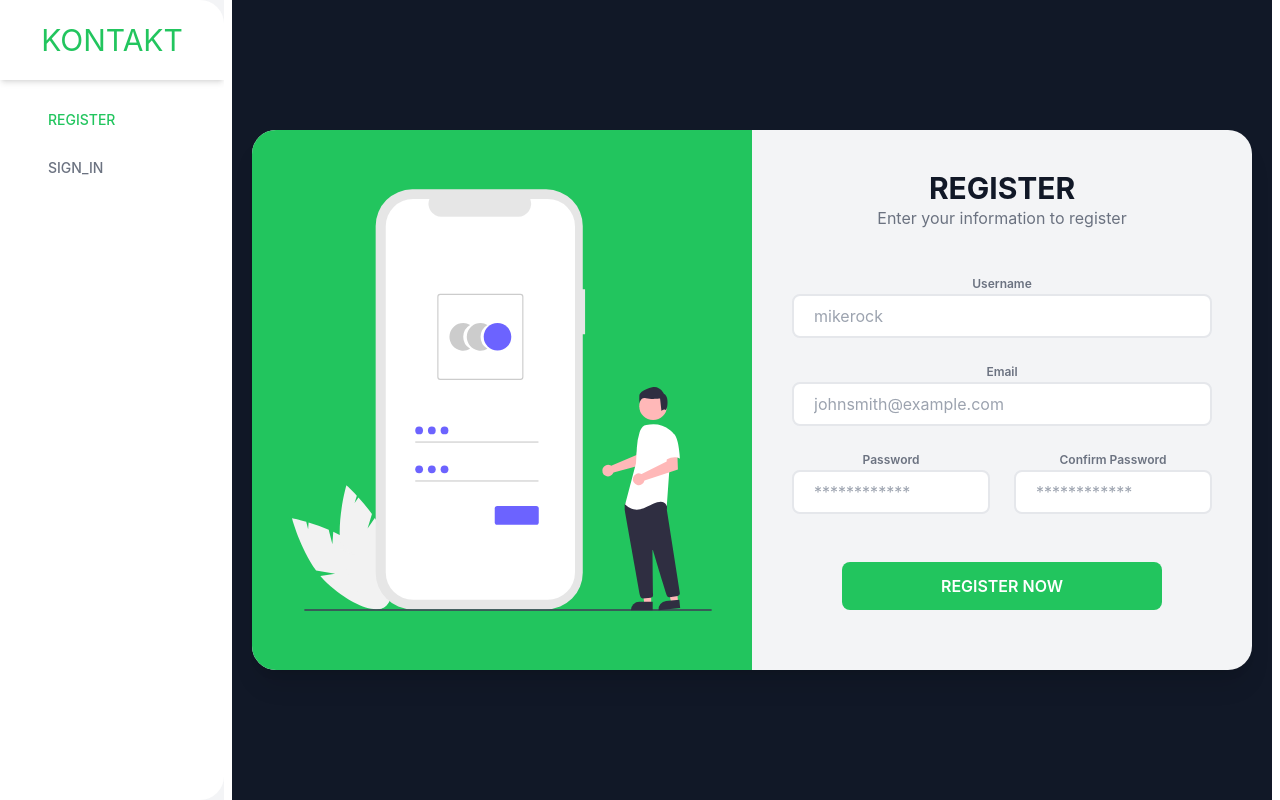
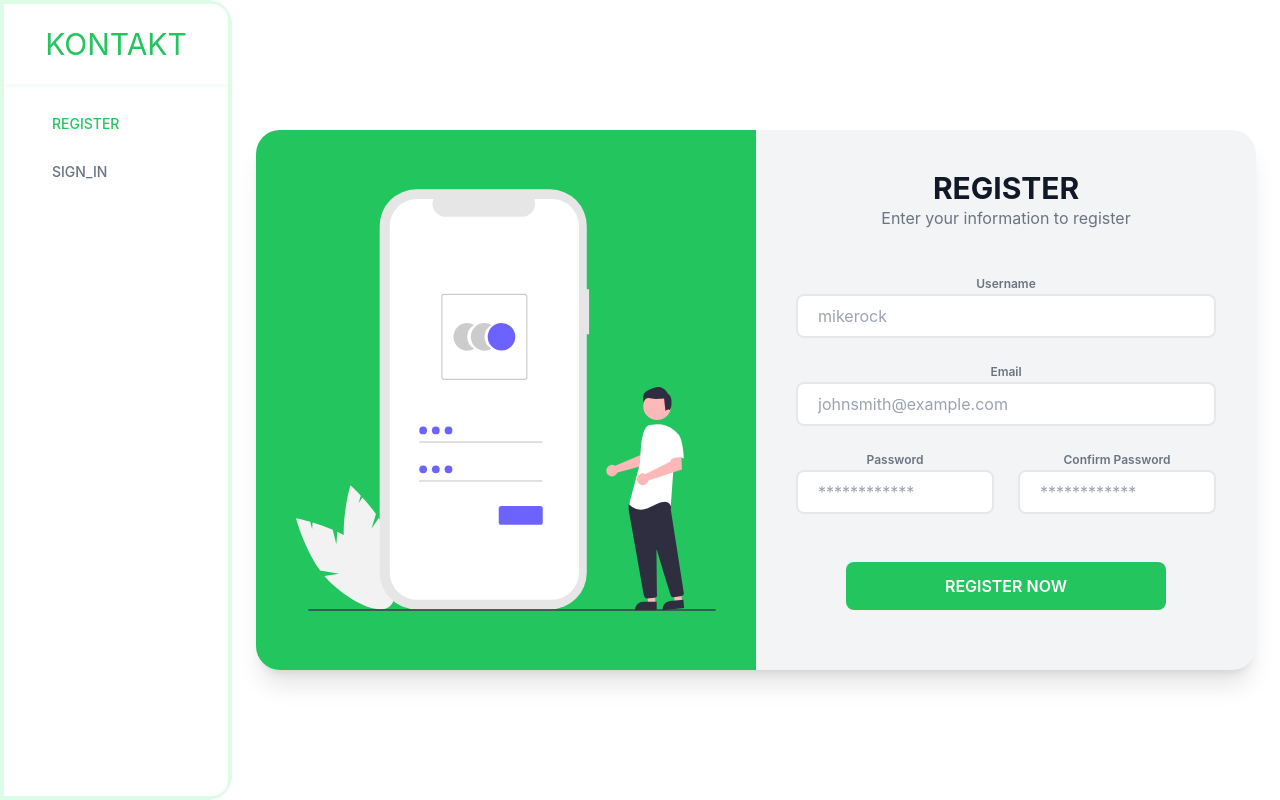
Before and after one commit to MikeRock51/kontakt, a React (Create React App) app in the folder frontend/: page /signup in a window 1280 px wide. Built offline with nearby package versions, Linux system fonts and the light colour scheme.

Commit message:
update nav outline color

```diff
--- a/frontend/src/components/SideNav.jsx
+++ b/frontend/src/components/SideNav.jsx
@@ -21,9 +21,9 @@ export default function SideNav() {
 
 
   return (
-    <div className="min-h-screen flex flex-row bg-gray-100 justify-start">
-      <div className="flex flex-col w-56 bg-white rounded-r-3xl overflow-hidden">
-        <div className="flex items-center justify-center h-20 shadow-md">
+    <div className="min-h-screen flex flex-row bg-gray-100 justify-start border-4 border-green-100 rounded-r-3xl">
+      <div className="flex flex-col w-56 bg-white rounded-r-2xl overflow-hidden">
+        <div className="flex items-center justify-center h-20 shadow-md shadow-green-50">
           <a href="/" className="text-3xl uppercase text-green-500">Kontakt</a>
         </div>
         <ul className="flex flex-col py-4">
--- a/frontend/src/pages/SignInPage.js
+++ b/frontend/src/pages/SignInPage.js
@@ -30,7 +30,7 @@ export default function SignInPage() {
     },
   });
     return (
-      <div className="min-w-screen min-h-screen bg-gray-900 flex items-center justify-center px-5 py-5">
+      <div className="min-w-screen min-h-screen flex items-center justify-center px-5 py-5">
         <div className="bg-gray-100 text-gray-500 rounded-3xl shadow-xl w-full overflow-hidden" style={{ maxWidth: '1000px' }}>
           <div className="md:flex w-full">
             <FormSide />
--- a/frontend/src/pages/SignUpPage.js
+++ b/frontend/src/pages/SignUpPage.js
@@ -32,7 +32,7 @@ export default function SignUpPage() {
     },
   });
     return (
-      <div className="min-w-screen min-h-screen bg-gray-900 flex items-center justify-center px-5 py-5">
+      <div className="min-w-screen min-h-screen flex items-center justify-center px-5 py-5">
         <div className="bg-gray-100 text-gray-500 rounded-3xl shadow-xl w-full overflow-hidden" style={{ maxWidth: '1000px' }}>
           <div className="md:flex w-full">
             <FormSide />
```
